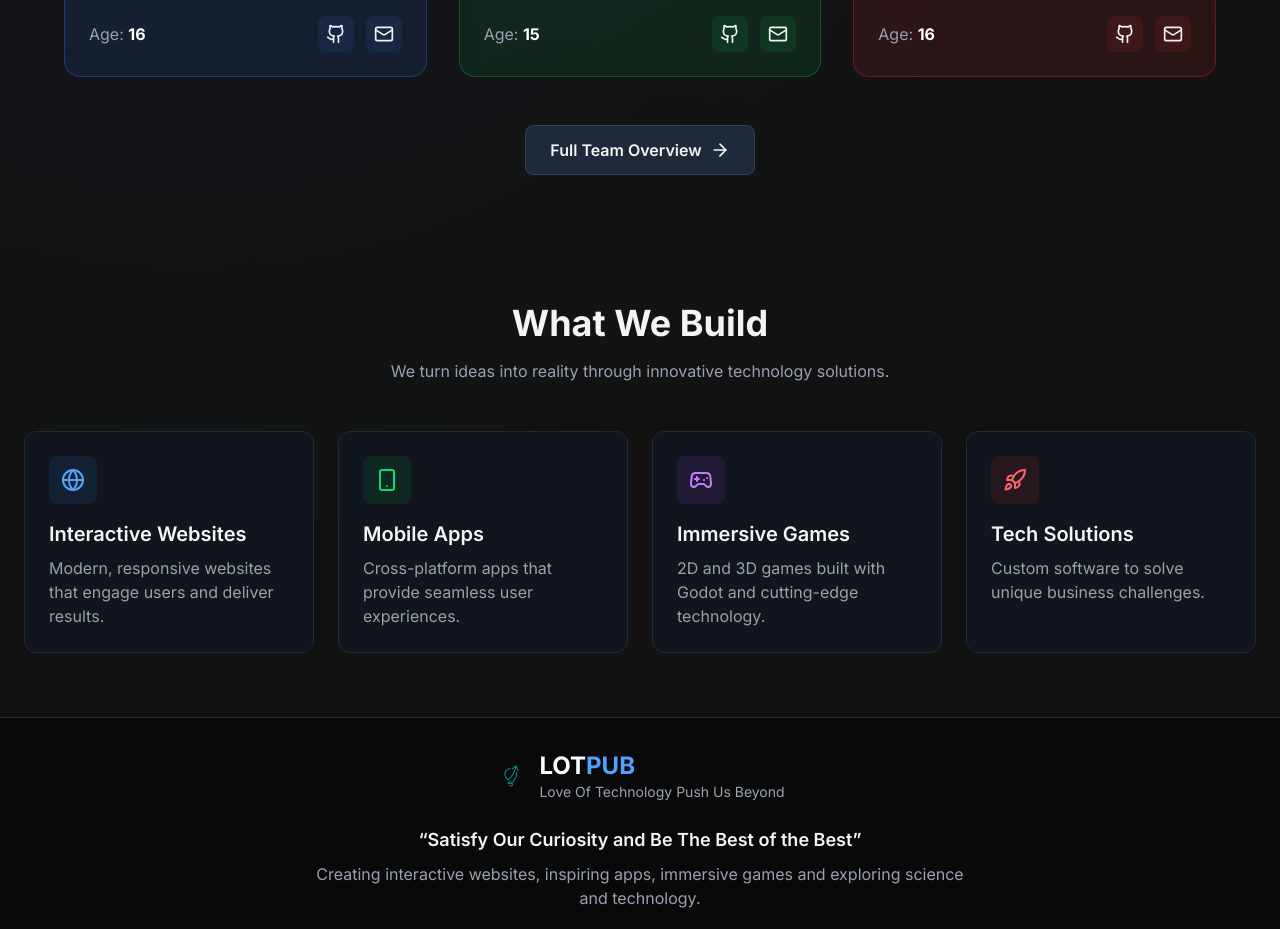
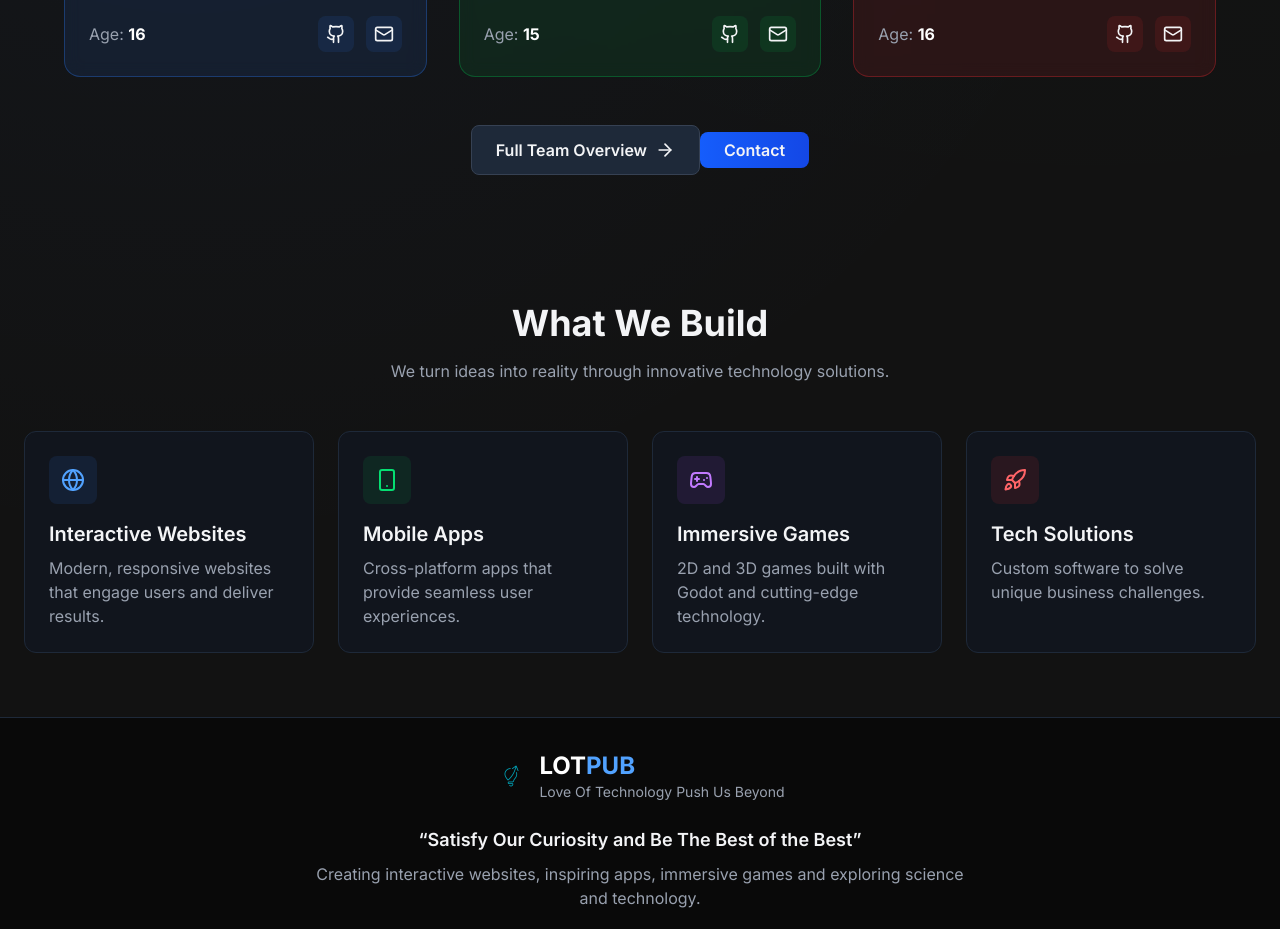
Before and after one commit to mubbyomosanya-eng/lotpub, a Next.js app: page / in a window 1280 px wide. Shown: the part 1920-2849 px from the top of the page. Built offline with nearby package versions, Linux system fonts and the light colour scheme.

Commit message:
Update TeamPreview.tsx

```diff
--- a/components/TeamPreview.tsx
+++ b/components/TeamPreview.tsx
@@ -125,6 +125,12 @@ export default function TeamPreview() {
           Full Team Overview
           <ArrowRight className="w-5 h-5" />
         </Link>
+         <Link
+              href="/contact"
+              className="px-6 py-2 bg-gradient-to-r from-blue-600 to-blue-700 rounded-lg font-semibold hover:shadow-lg hover:shadow-blue-500/30 transition-all"
+            >
+              Contact
+          </Link>
       </div>
 
     </section>
```
